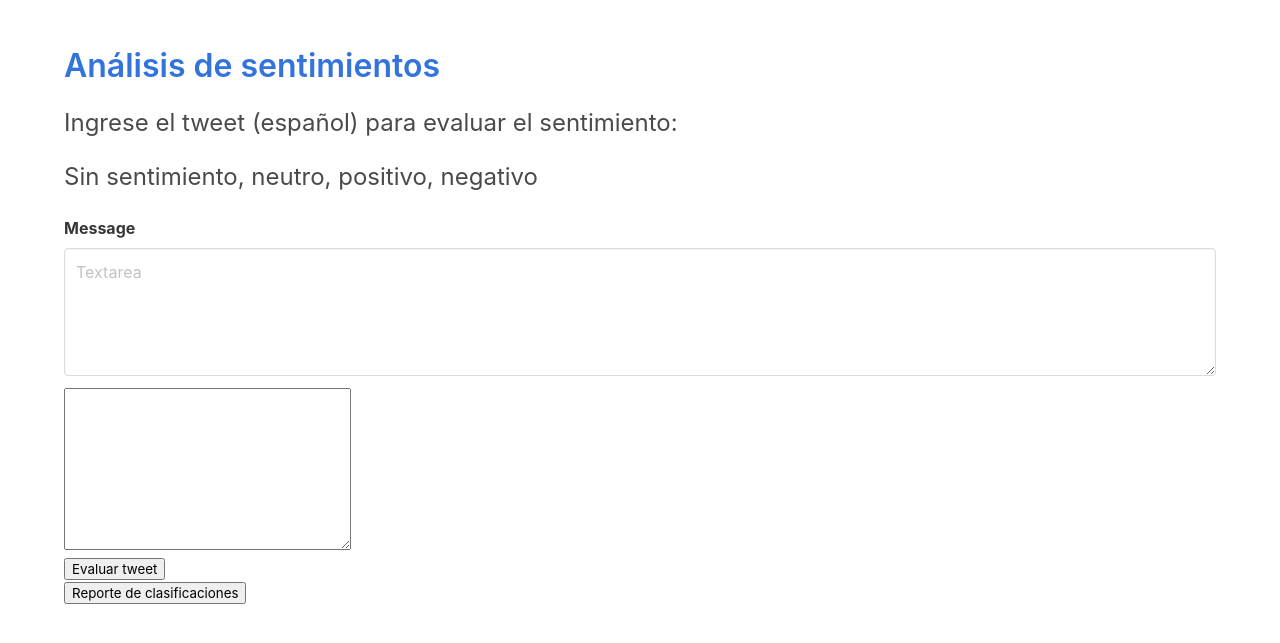
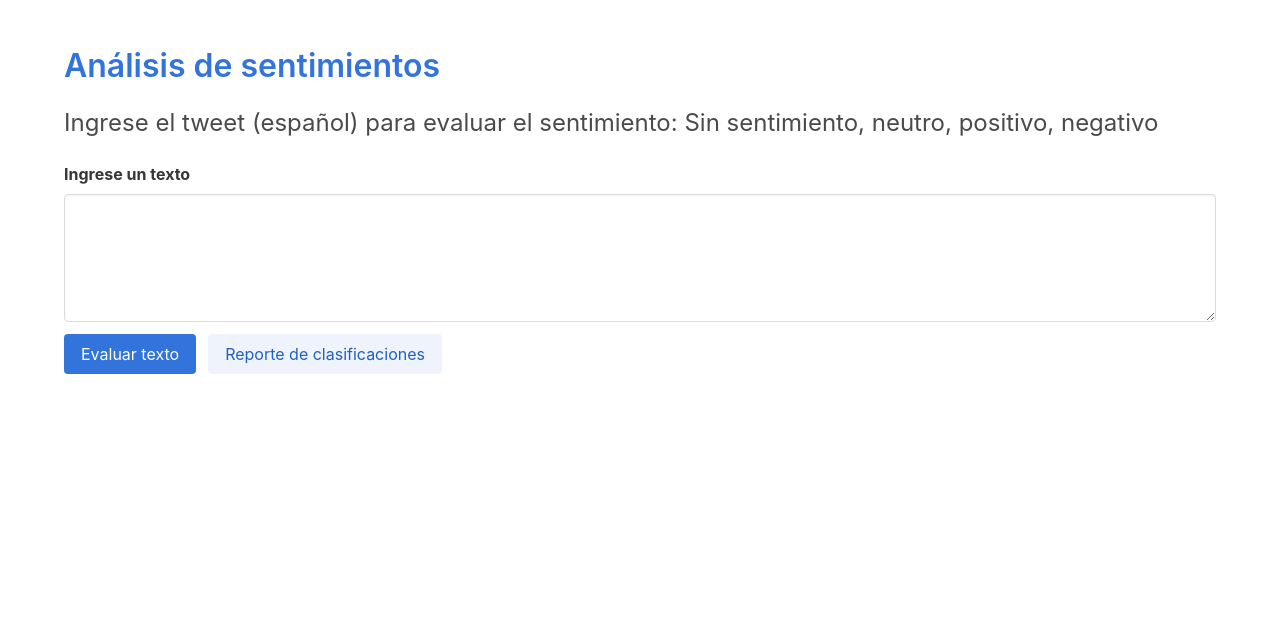
Before and after one commit to oscargithup2018/webSentimentAnalyzer, a Flask app: page / in a window 1280 px wide. Shown: the top 643 px of the page. Run offline with Flask 2, Linux system fonts and the light colour scheme; parts of the project's set-up code (start-up, migrations or seed data) failed here and were passed over; some libraries are stand-ins or nearby versions.

Commit message:
Se mejora la vista inicial

```diff
--- a/templates/tweetform.html
+++ b/templates/tweetform.html
@@ -10,31 +10,31 @@
 <section class="section">
     <div class="container">
         <h1 class="title is-spaced has-text-link">Análisis de sentimientos</h1>
-        <p class="subtitle is-4">Ingrese el tweet (español) para evaluar el sentimiento:</p>
-        <p class="subtitle is-4">Sin sentimiento, neutro, positivo, negativo</p>
+        <p class="subtitle is-4">Ingrese el tweet (español) para evaluar el sentimiento: Sin sentimiento, neutro,
+            positivo, negativo</p>
 
         {% from "_formhelpers.html" import render_field %}
 
-        <form method=post action="/results">
+        <form method="post" action="/results">
             <div class="field">
-            <label class="label">Message</label>
-            <div class="control">
-                <textarea class="textarea" placeholder="Textarea"></textarea>
+                <label class="label">Ingrese un texto</label>
+                <div class="control">
+                    {{ render_field(form.tweet, class_='textarea') }}
+                </div>
             </div>
-        </div>
-            <dl>
-                {{ render_field(form.tweet, cols='30', rows='10') }}
-            </dl>
-            <div>
-                <input type=submit value='Evaluar tweet' name='submit_btn'>
+            <div class="field is-grouped">
+                <div class="control">
+                    <input type="submit" class="button is-link" value="Evaluar texto" name="submit_btn">
+                </div>
+
+                <div id="sqlite" class="control">
+                    <form method="post" action="/sqliteReport">
+                        <input type="submit" class="button is-link is-light" value="Reporte de clasificaciones">
+                    </form>
+                </div>
             </div>
         </form>
 
-        <div id='sqlite'>
-            <form method=post action="/sqliteReport">
-                <input type=submit value='Reporte de clasificaciones'>
-            </form>
-        </div>
     </div>
 </section>
 
```
